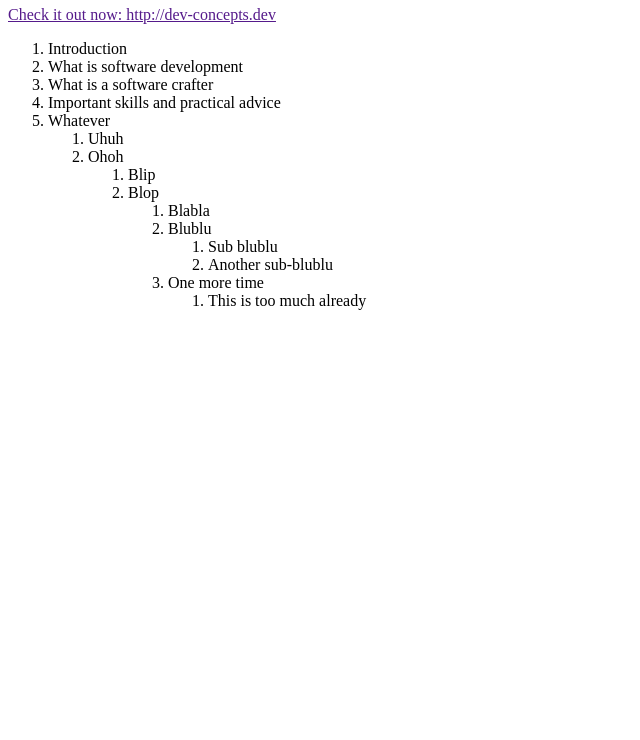
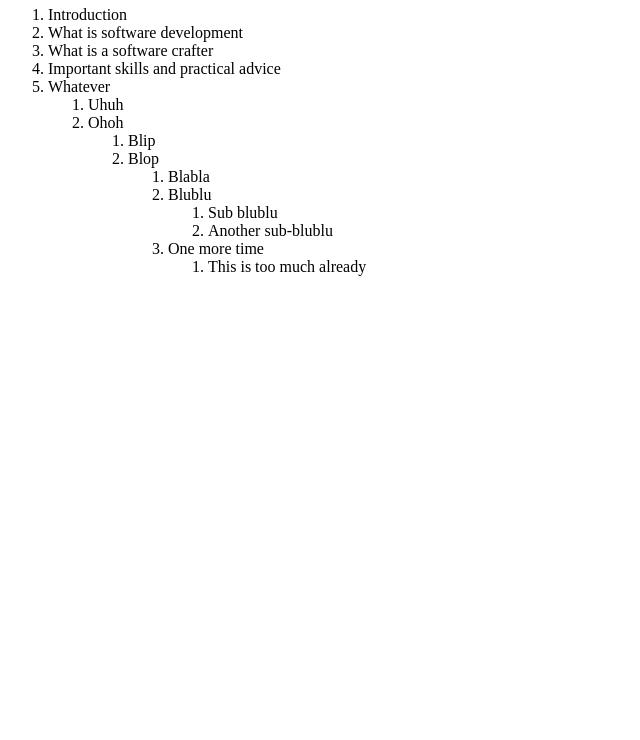
Before and after one commit to Andy-web-sftw/html-css-table-of-contents-k4bqmn, a website: page index.html in a window 1280 px wide. Shown: the part 60-800 px from the top of the page, without its empty margins (0-640 px from the left). Drawn offline with Linux system fonts and the light colour scheme.

Commit message:
Update index.html

```diff
--- a/index.html
+++ b/index.html
@@ -1,6 +1,4 @@
 <h1>Dev Concepts book</h1>
-<a href=>Check it out now: http://dev-concepts.dev</a>
-
 <ol>
 	<li>Introduction</li>
 	<li>What is software development</li>
```
